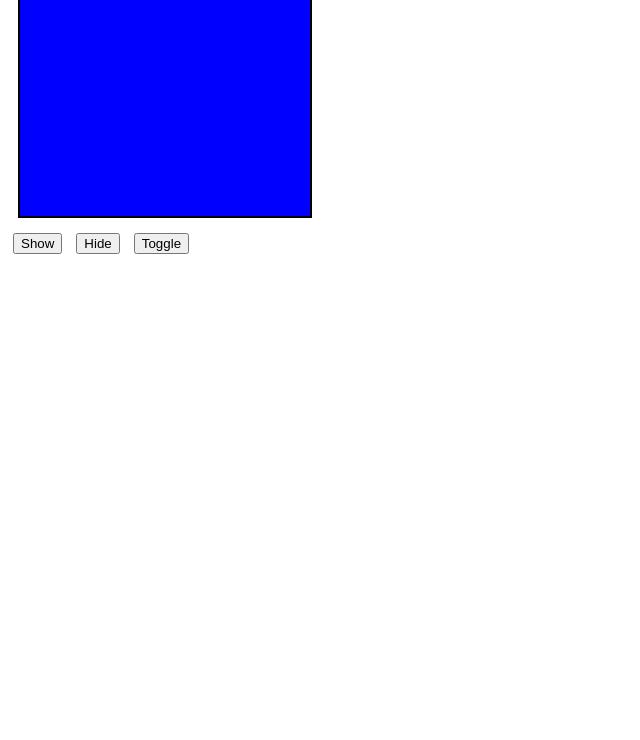
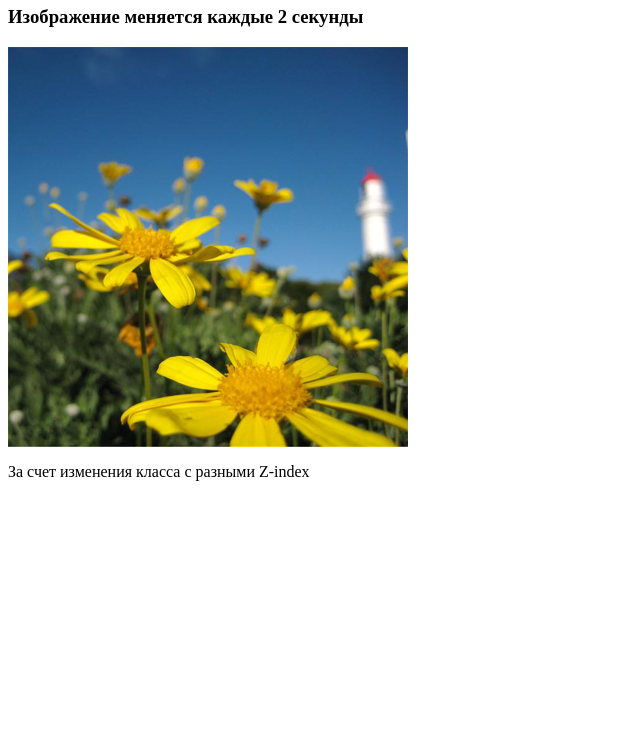
Before and after one commit to Captoweb/jQuery-Linda.com-2013, a plain HTML site: page 5. Анимации и эффекты jQuery/5_05. Практика 04 - Ротатор изображений/index.html in a window 1280 px wide. Shown: the part 60-800 px from the top of the page, without its empty margins (0-640 px from the left). Drawn offline with Linux system fonts and the light colour scheme.

Commit message:
Animation

```diff
--- a/5. Анимации и эффекты jQuery/5_05. Практика 04 - Ротатор изображений/index.html
+++ b/5. Анимации и эффекты jQuery/5_05. Практика 04 - Ротатор изображений/index.html
@@ -1,49 +1,66 @@
 <!DOCTYPE>
 <html>
 <head>
-<title>jQuery: чередование и выделение таблиц</title>
+    <title>jQuery Image Rotator</title>
 <script src="../../jquery.js"></script>
+
 <script>
+    $(function() {
+        setInterval("rotateImages()", 2000);
+    });
 
-        $(function() {
-            $("#show").click(function() {
-                $("#theDiv").show(5000, function(){
-                    alert("Отображение успешно оконченно!");
-                }); //показать картинку
+    function rotateImages() {
+        var oCurPhoto = $("#photoShow div.current");
+        var oNxtPhoto = oCurPhoto.next();
+        if(oNxtPhoto.length == 0)
+            oNxtPhoto = $("#photoShow div:first");
+
+        oCurPhoto.removeClass('current').addClass('previous');
+        oNxtPhoto.css({ opacity: 0.0 }).addClass('current').animate({ opacity: 1.0 }, 1000,
+
+           function()  {
+              oCurPhoto.removeClass('previous');
         });
-            $("#hide").click(function() {
-                $("#theDiv").hide("normal"); //скрыть картинку
-            });
-            $("#toggle").click(function() {
-                $("#theDiv").toggle("slow"); //переключить видимость
-            });
-        });
+
+    }
+
 </script>
+
 <style type="text/css">
-        div#theDiv {
-            width: 250px;
-            height: 180px;
-            margin: 10px;
-            padding: 20px;
-            background: blue;
-            border: 2px solid black;
-            cursor: pointer;
+#photoShow {
+height:400px;
+width:400px;
 }
-        p, span {
-            font-size: 16pt;
+#photoShow div {
+position:absolute;
+z-index: 0;
 }
-        button {
-            margin: 5px;
+#photoShow div.previous {
+z-index: 1;
+}
+#photoShow div.current {
+z-index: 2;
 }
 </style>
 </head>
 <body>
-    <p>
-        Showing and Hiding an Element</p>
-    <div id="theDiv">
+<h1>
+    jQuery-based Image Rotator</h1>
+    <h3>Изображение меняется каждые 2 секунды</h3>
+<div id="photoShow">
+    <div class="current">
+        <img src="images/Grass.jpg" alt="Photo Gallery" width="400" height="400" class="gallery" />
     </div>
-    <button id="show">Show</button>
-    <button id="hide">Hide</button>
-    <button id="toggle">Toggle</button>
+    <div>
+        <img src="images/Leaf.jpg" alt="Photo Gallery" width="400" height="400" class="gallery" />
+    </div>
+    <div>
+        <img src="images/Spring.jpg" alt="Photo Gallery" width="400" height="400" class="gallery" />
+    </div>
+    <div>
+        <img src="images/Water.jpg" alt="Photo Gallery" width="400" height="400" class="gallery" />
+    </div>
+</div>
+<p>За счет изменения класса с разными Z-index</p>
 </body>
 </html>
```
Also changed, not shown: 5. Анимации и эффекты jQuery/5_03. Скольжение элементов/index.html (+13 -12 lines), 5. Анимации и эффекты jQuery/5_04. Создание собственных анимаций/index.html (+19 -15 lines), 5. Анимации и эффекты jQuery/5_05. Практика 04 - Ротатор изображений/images/Grass.jpg (added), 5. Анимации и эффекты jQuery/5_05. Практика 04 - Ротатор изображений/images/Leaf.jpg (added), 5. Анимации и эффекты jQuery/5_05. Практика 04 - Ротатор изображений/images/Spring.jpg (added), 5. Анимации и эффекты jQuery/5_05. Практика 04 - Ротатор изображений/images/Water.jpg (added). Lines whose indentation alone changed are shown as unchanged.
